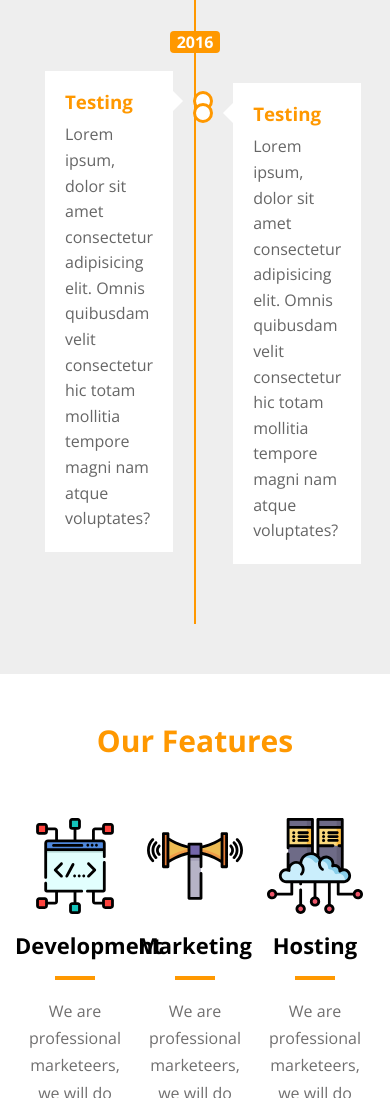
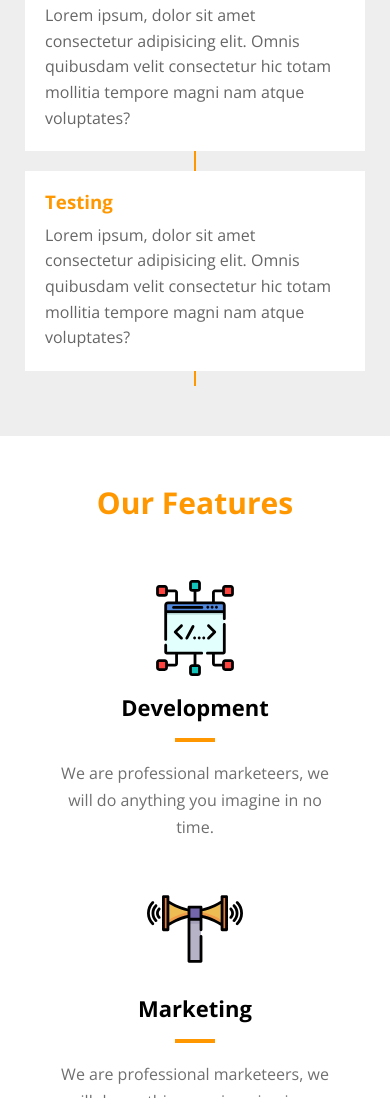
Before and after one commit to moatefdev/Elzero_Templet_With_Pure_JS, a website: page stage/html/pug/index.pug in a window 390 px wide. Shown: the part 5033-6131 px from the top of the page. Drawn offline with nearby package versions, Linux system fonts and the light colour scheme; files that its build step writes are made by us from their sources; files whose address does not match are found by name.

Commit message:
Responsive part 2

```diff
--- a/stage/css/sass/pages/_homepage.scss
+++ b/stage/css/sass/pages/_homepage.scss
@@ -271,6 +271,31 @@
     }
   }
 }
+@media (max-width: 767px) {
+  .timeline .timeline-content {
+    flex-direction: column;
+    // width: 100%;
+    // margin-bottom: 20px;
+    margin-bottom: 0;
+  }
+  .timeline .timeline-content .left {
+    margin: 60px 10px;
+  }
+  .timeline .timeline-content .right {
+    margin: 15px 10px;
+  }
+  .timeline .timeline-content .left:before,
+  .timeline .timeline-content .right:before {
+    display: none;
+  }
+  .timeline .timeline-content .left .content {
+    margin-bottom: -55px;
+  }
+  .timeline .timeline-content .left .content:before,
+  .timeline .timeline-content .right .content:before {
+    display: none;
+  }
+}
 // End Timeline
 
 // Start Features
@@ -315,6 +340,16 @@
         color: #706f6f;
       }
     }
+  }
+}
+@media (max-width: 991px) {
+  .features .feat-box {
+    width: calc(100% / 2) !important;
+  }
+}
+@media (max-width: 575px) {
+  .features .feat-box {
+    width: 100% !important;
   }
 }
 // End Features
```
Also changed, not shown: dist/css/master.css, 1 other file.
